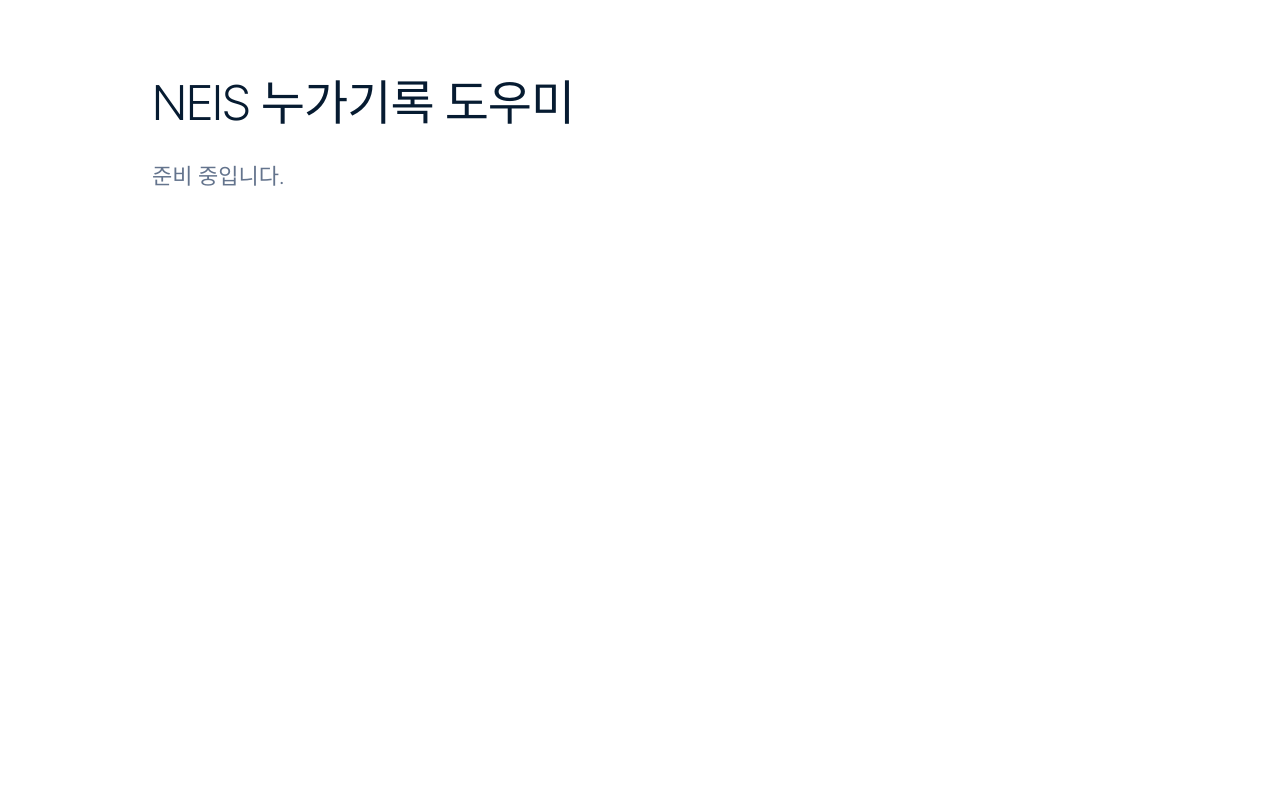
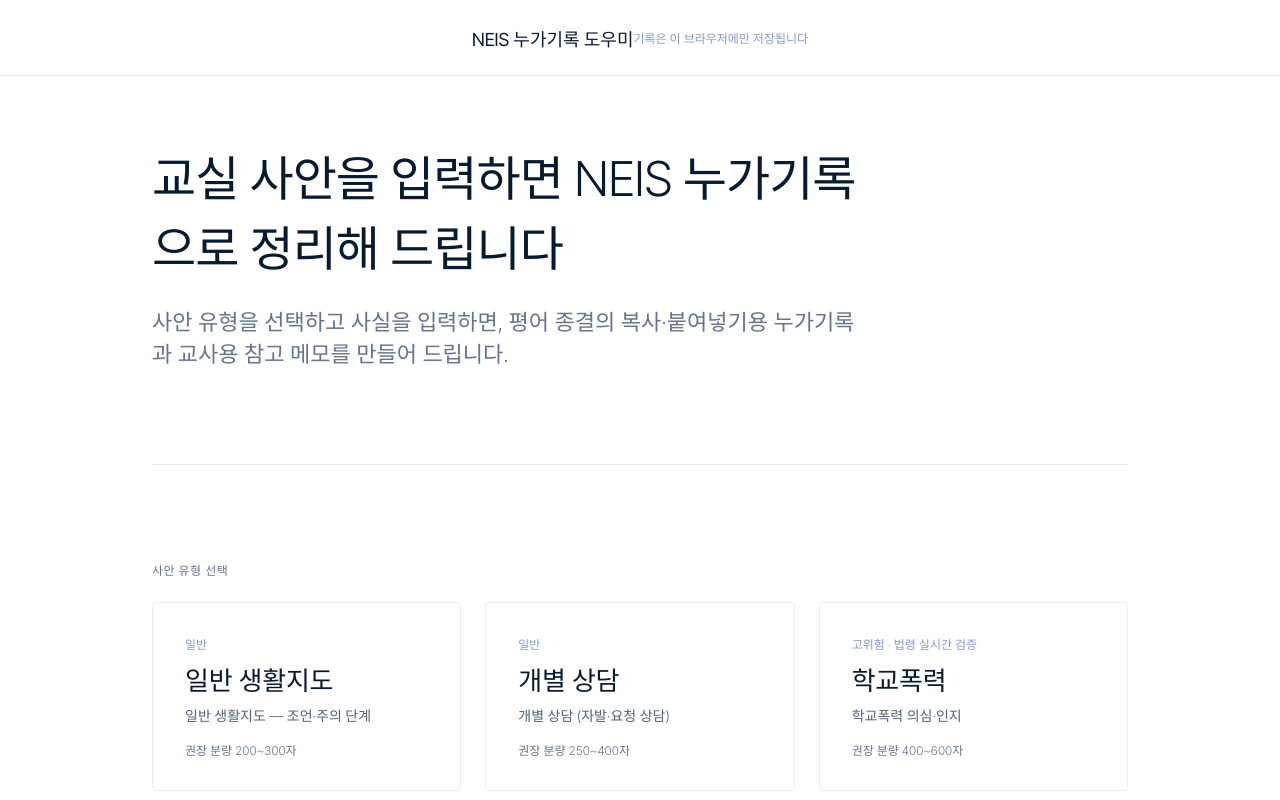
Before and after one commit to 989-alt/nuga-log-app, a Next.js app: page / in a window 1280 px wide. Shown: the top 800 px of the page. Built offline with nearby package versions, Linux system fonts and the light colour scheme.

Commit message:
feat: case-type selection home page with Stripe-styled cards

```diff
--- a/app/page.tsx
+++ b/app/page.tsx
@@ -1,10 +1,28 @@
+import { CASE_TYPES } from '@/lib/caseTypes';
+import CaseTypeCard from '@/components/CaseTypeCard';
+import SiteHeader from '@/components/SiteHeader';
+
 export default function Home() {
   return (
-    <main className="container" style={{ paddingTop: 64 }}>
-      <h1 style={{ fontSize: 'var(--text-heading-lg)', letterSpacing: '-0.96px' }}>
-        NEIS 누가기록 도우미
-      </h1>
-      <p style={{ color: 'var(--color-slate)', fontSize: 22, marginTop: 24 }}>준비 중입니다.</p>
-    </main>
+    <>
+      <SiteHeader />
+      <main className="container" style={{ paddingTop: 64, paddingBottom: 96 }}>
+        <h1 style={{ fontSize: 'var(--text-heading-lg)', letterSpacing: '-0.96px', maxWidth: 720 }}>
+          교실 사안을 입력하면 NEIS 누가기록으로 정리해 드립니다
+        </h1>
+        <p style={{ color: 'var(--color-slate)', fontSize: 22, marginTop: 24, maxWidth: 720 }}>
+          사안 유형을 선택하고 사실을 입력하면, 평어 종결의 복사·붙여넣기용 누가기록과 교사용 참고 메모를 만들어 드립니다.
+        </p>
+        <hr className="hairline" />
+        <div style={{ fontSize: 12, color: 'var(--color-slate)', textTransform: 'uppercase', letterSpacing: '0.5px', marginBottom: 24 }}>
+          사안 유형 선택
+        </div>
+        <div style={{ display: 'grid', gridTemplateColumns: 'repeat(auto-fill, minmax(300px, 1fr))', gap: 24 }}>
+          {CASE_TYPES.map((t) => (
+            <CaseTypeCard key={t.id} type={t} />
+          ))}
+        </div>
+      </main>
+    </>
   );
 }
--- /dev/null
+++ b/components/CaseTypeCard.tsx
@@ -0,0 +1,19 @@
+import Link from 'next/link';
+import type { CaseType } from '@/lib/types';
+
+export default function CaseTypeCard({ type }: { type: CaseType }) {
+  return (
+    <Link
+      href={`/generate?type=${type.id}`}
+      className="card"
+      style={{ display: 'block', textDecoration: 'none', color: 'inherit' }}
+    >
+      <div style={{ fontSize: 12, color: 'var(--color-smoke)', marginBottom: 8 }}>
+        {type.highRisk ? '고위험 · 법령 실시간 검증' : '일반'}
+      </div>
+      <div style={{ fontSize: 26, letterSpacing: '-0.26px', marginBottom: 8 }}>{type.shortName}</div>
+      <div style={{ fontSize: 14, color: 'var(--color-steel)' }}>{type.name}</div>
+      <div style={{ fontSize: 12, color: 'var(--color-slate)', marginTop: 16 }}>권장 분량 {type.lengthHint}</div>
+    </Link>
+  );
+}
--- /dev/null
+++ b/components/SiteHeader.tsx
@@ -0,0 +1,14 @@
+import Link from 'next/link';
+
+export default function SiteHeader() {
+  return (
+    <header style={{ borderBottom: '1px solid var(--color-frost)', height: 76, display: 'flex', alignItems: 'center' }}>
+      <div className="container" style={{ display: 'flex', alignItems: 'center', justifyContent: 'space-between' }}>
+        <Link href="/" style={{ textDecoration: 'none', color: 'var(--color-midnight-ink)', fontSize: 18, fontWeight: 400 }}>
+          NEIS 누가기록 도우미
+        </Link>
+        <span style={{ fontSize: 12, color: 'var(--color-smoke)' }}>기록은 이 브라우저에만 저장됩니다</span>
+      </div>
+    </header>
+  );
+}
```
